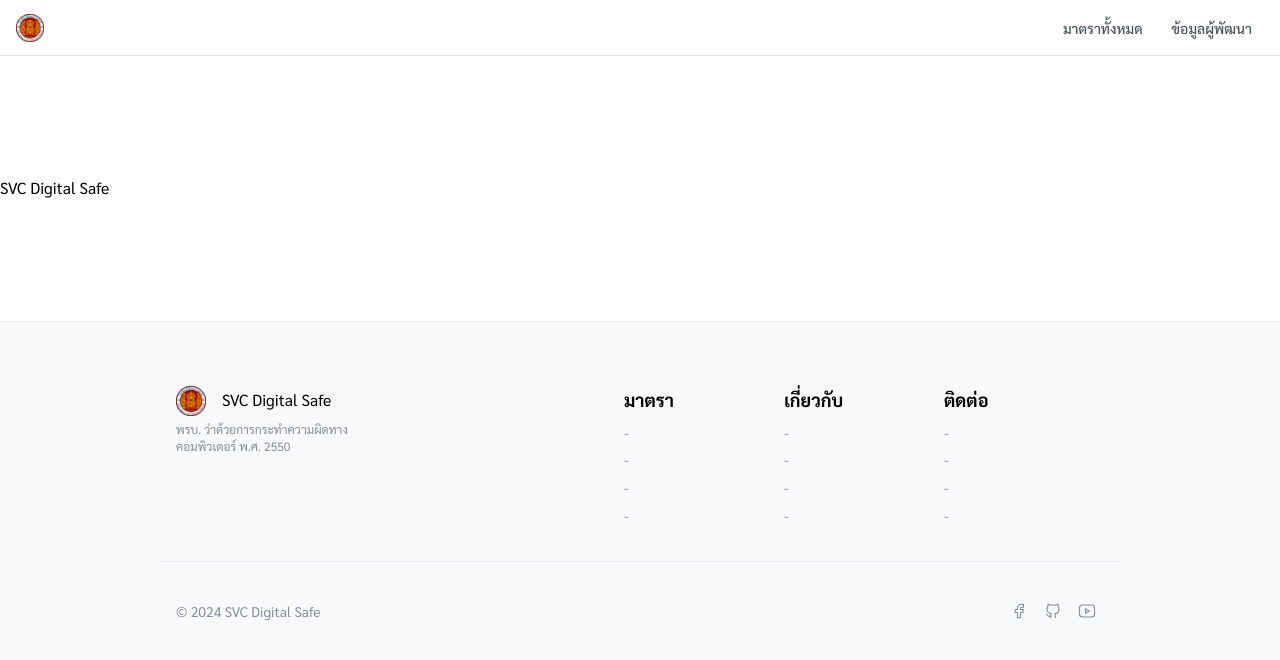
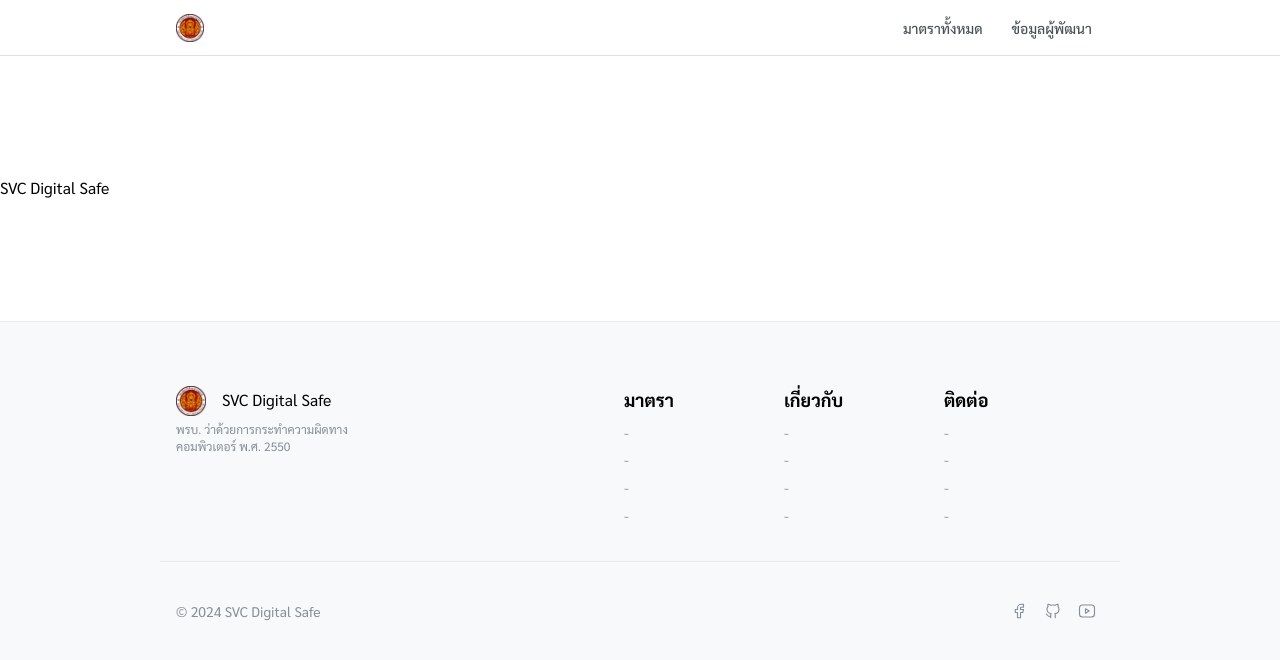
Before and after one commit to iwindd/svc-digital-safe, a Next.js app: page / in a window 1280 px wide. Shown: the top 660 px of the page. Built offline with nearby package versions, Linux system fonts and the light colour scheme.

Commit message:
fix: wrap navbar with container

```diff
--- a/src/app/components/Navbar/index.tsx
+++ b/src/app/components/Navbar/index.tsx
@@ -3,13 +3,14 @@
 import {
   Autocomplete,
   Burger,
+  Container,
   Divider,
   Drawer,
   Group,
   ScrollArea,
   Stack,
 } from "@mantine/core";
-import { useDisclosure, useMediaQuery } from "@mantine/hooks";
+import { useDisclosure } from "@mantine/hooks";
 import classes from "./style.module.css";
 import Image from "next/image";
 import iStoreLogo from "../../../assets/logo.png";
@@ -35,7 +36,7 @@ export function Navbar() {
 
   return (
     <header className={classes.header}>
-      <div className={classes.inner}>
+      <Container className={classes.inner}>
         <Group
           justify="space-between"
           align="center"
@@ -67,7 +68,7 @@ export function Navbar() {
             {items}
           </ScrollArea>
         </Drawer>
-      </div>
+      </Container>
     </header>
   );
 }
```
